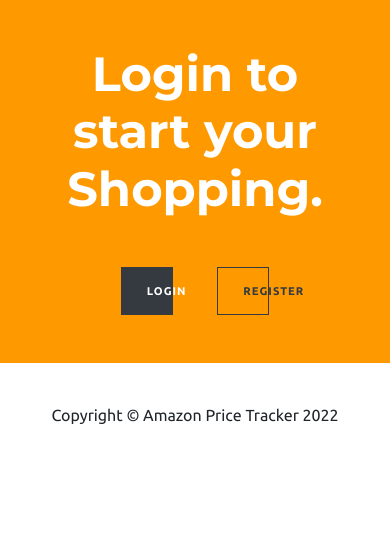
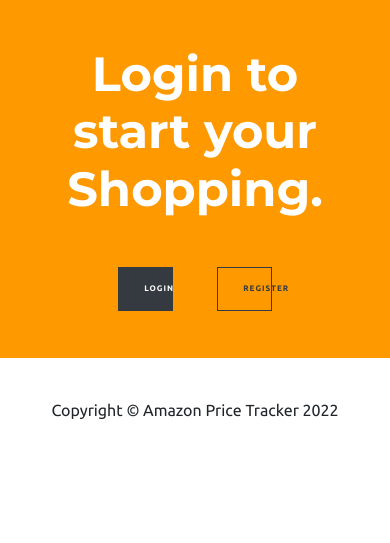
Before and after one commit to RanjithKannan03/job-finder, a Flask app: page / in a window 390 px wide. Shown: the part 985-1528 px from the top of the page. After the commit the page ends 1404 px from the top, so only its background shows below. Run offline with Flask 2, Linux system fonts and the light colour scheme; some libraries are stand-ins or nearby versions.

```diff
--- a/static/css/styles.css
+++ b/static/css/styles.css
@@ -240,13 +240,20 @@ padding:20px 0px;
 
 .cta-btn{
 margin:20px;
-width:15%;
+width:20%;
 }
 
 @media only screen and (max-width:1080px) {
 .cta-btn{
 font-size:.7rem!important;
 width:15%;
+}
+}
+
+@media only screen and (max-width:800px) {
+.cta-btn{
+font-size:.5rem!important;
+width:20%;
 }
 }
 
```
